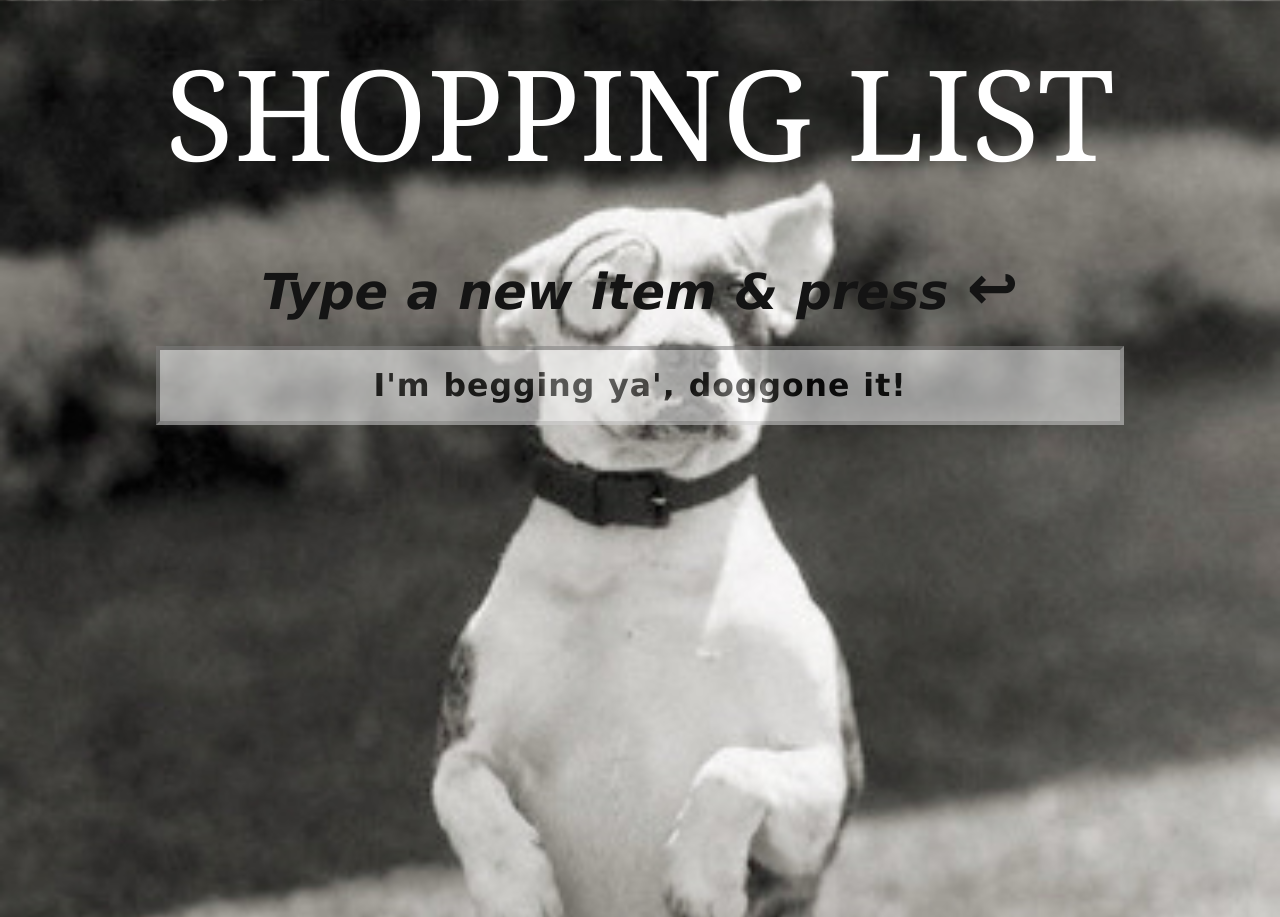
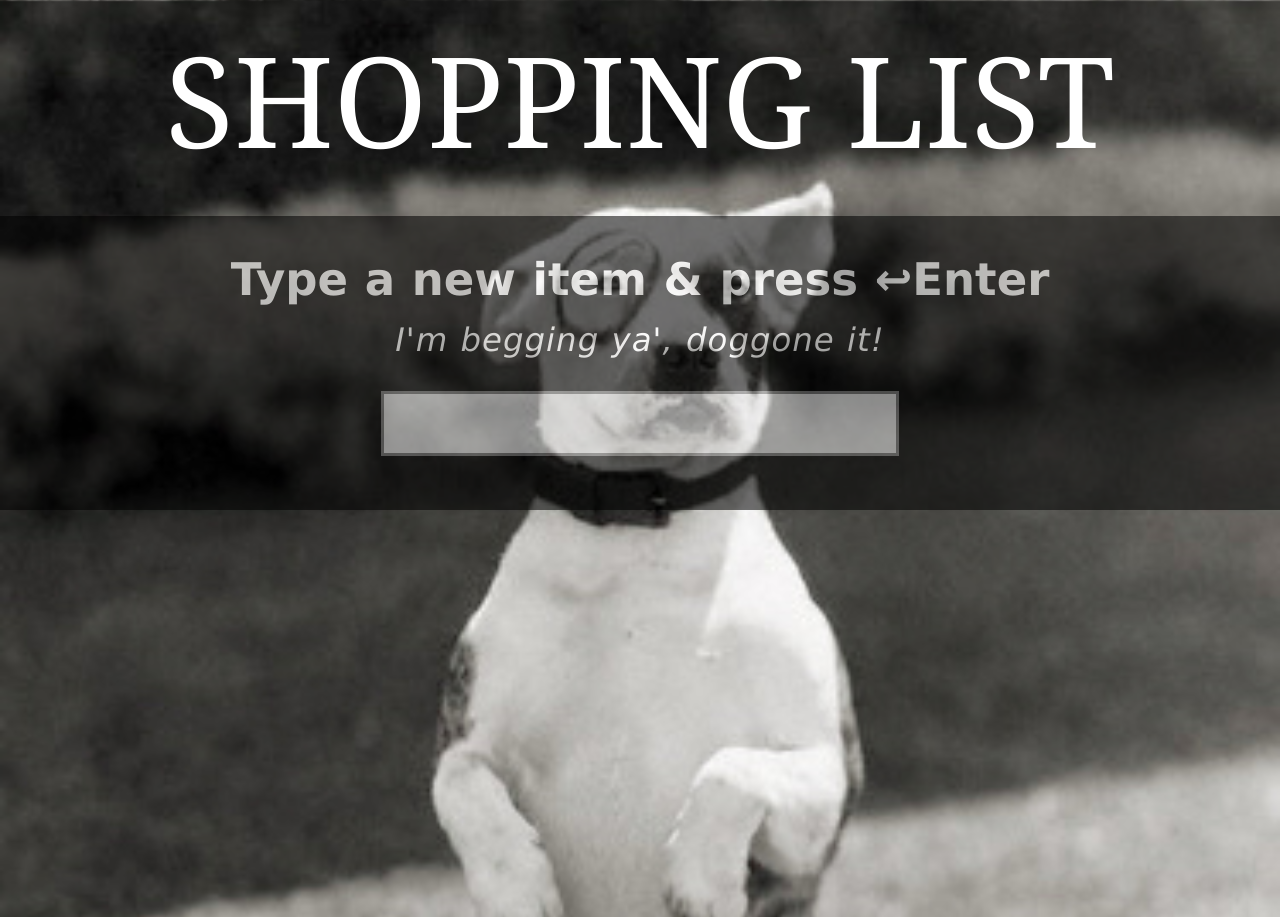
Before and after one commit to KelliOrrela/ShoppingList, a plain HTML site: page index.html in a window 1280 px wide. Shown: the top 917 px of the page. Drawn offline with nearby package versions, Linux system fonts and the light colour scheme; a web font is replaced by a local one.

Commit message:
revised UI for improved readability and clarity

```diff
--- a/application.js
+++ b/application.js
@@ -18,11 +18,12 @@ $("#newitem").focus();
 //Add item
 function addItem() {
   var item = document.getElementById("newitem").value;
+  //Prevent user from not entering any input or entering only space
   if (item == "" ||  item == " ") {
     return(false);
   }
   else {
-  $(".list").append("<li><input type='button' class='checkitem' value='&#x2713;'/>" + item + "<input type='button' class='removeitem' value='&#x2715;'/><span id='sortitems'>&#8597;</span></li>");
+  $(".list").append("<li><span id='sortitems'>&#8597;</span><input type='button' class='checkitem' value='&#x2713;'/>" + item + "<input type='button' class='removeitem' value='&#x2715;'/></li>");
   //Reset placeholder text and return focus to input field
   $("#newitem").val("");
   $("#newitem").focus();
@@ -42,12 +43,7 @@ $(".list").on("click", ".removeitem", function(e) {
 });
 
 //Make list items sortable
-$(".list").sortable({axis: "y", containment: ".list", revert: true, scroll: true, scrollspeed: 40, tolerance: "pointer",
-  //Control width of item when being sorted
-  start: function(event, ui) {
-  $(ui.item).width($(".listcontainer").width());
-  $("#newitem").focus();
-  }});
+$(".list").sortable({axis: "y", containment: ".list", cursor: "move", revert: 250, scroll: true, scrollspeed: 20, tolerance: "pointer"});
 
 
 });
--- a/index.html
+++ b/index.html
@@ -5,9 +5,6 @@
 <meta charset="utf-8">
 
 <link rel="stylesheet" type="text/css" href="main.css">
-<script src="https://ajax.googleapis.com/ajax/libs/jquery/1.10.2/jquery.min.js"></script>
-<script src="http://code.jquery.com/ui/1.10.3/jquery-ui.js"></script>
-<script src="application.js" type="text/javascript"></script>
 
 <link rel="shortcut icon" href="http://faviconist.com/icons/cd881f67453072670346f83f43afbed0/favicon.ico" />
 
@@ -23,21 +20,18 @@
 	<body>
 
 
+		<h1>SHOPPING LIST</h1>
 
-		<div class="apptitle">
-			<h1>SHOPPING LIST</h1>
+		<div class="instructionsandinput">
+			<h2>Type a new item & press &#x21a9;Enter</h2>
+			<h3>I'm begging ya', doggone it!</h3>
+			<input type="text" name="newitem" id="newitem" placeholder="" autocomplete="off" autofocus />
 		</div>
 
-		<div class="instructions">
-			<h2>Type a new item & press <span style = "font-size: 1.25em">&#x21a9;<span></h2>
-		</div>
-
-		<input type="text" name="newitem" id="newitem" placeholder="I'm begging ya', doggone it!" autocomplete="off" autofocus />
 
 		<ul class="list">
 			<li></li>
 		</ul>
-
 
 
 	</body>
@@ -46,3 +40,8 @@
 
 
 </html>
+
+
+<script src="https://ajax.googleapis.com/ajax/libs/jquery/1.10.2/jquery.min.js"></script>
+<script src="http://code.jquery.com/ui/1.10.3/jquery-ui.js"></script>
+<script src="application.js" type="text/javascript"></script>
--- a/main.css
+++ b/main.css
@@ -66,7 +66,7 @@ body {
 	color: black;
 	font-family: 'Kite One', Verdana, sans-serif;
 	font-size: 18px;
-	padding: 3em 0 43em 0;
+	padding: 2em 0 44em 0;
 	text-align: center;
 }
 
@@ -74,47 +74,50 @@ h1 {
 	color: white;
 	font-family: 'Gabriela', Georgia, serif;
 	font-size: 7em;
+	line-height: 100%;
 	word-spacing: 2px;
 }
 
 h2 {
-	color: #141414;
+	color: white;
 	font-family: 'Kite One', Verdana, sans-serif;
-	font-size: 2.75em;
-	font-style: italic;
+	font-size: 2.5em;
 	font-weight: bold;
+	line-height: 125%;
 	word-spacing: 1px;
 }
 
-.apptitle {
-	line-height: 650%;
+h3 {
+	color: white;
+	font-size: 1.8em;
+	font-style: italic;
+	letter-spacing: 1px;
+	line-height: 200%;
+	word-spacing: 1px;
 }
 
-.instructions {
-	line-height: 300%;
-	margin: 5em 0 1.5em 0;
+.instructionsandinput {
+	background-color: black;
+	margin: 3em 0;
+	opacity: .55;
+	padding: 2em 0;
 }
 
 #newitem {
 	background-color: white;
-	border: 4px inset lightgray;
+	border: 3px solid gray;
 	color: black;
 	display: block;
 	font-family: 'Kite One', Verdana, sans-serif;
-	font-size: 1.75em;
+	font-size: 2em;
 	font-weight: bold;
 	letter-spacing: 1px;
-	margin: 0 auto;
-	opacity: .55;
-	padding: .55em 0;
+	margin: .5em auto;
+	opacity: .9;
+	padding: .25em 0;
 	text-align: center;
-	width: 75%;
+	width: 40%;
 	word-spacing: 1px;
-}
-
-::-webkit-input-placeholder {
-	color: black;
-	font-weight: bold;
 }
 
 textarea:focus, input:focus {
@@ -122,16 +125,14 @@ textarea:focus, input:focus {
 	outline: none;
 }
 
-.list {
+.list li {
+	background-color: white;
 	color: black;
-	font-size: 1.75em;
+	font-size: 2em;
 	font-weight: bold;
-	line-height: 75%;
-	margin-top: 1.75em;
-}
-
-.list li {
-	margin: 1.5em 0;
+	line-height: 200%;
+	margin: .25em 20%;
+	opacity: .75;
 }
 
 .checkitem,
@@ -140,20 +141,20 @@ textarea:focus, input:focus {
 	border: none;
 	cursor: pointer;
 	font-size: 1em;
-	line-height: 75%;
+	line-height: 200%;
 	outline: none;
 }
 
 #sortitems {
-	color: silver;
+	color: gray;
 	cursor: move;
-	left: 20%;
+	left: 25%;
 	position: absolute;
 }
 
 .checkitem {
 	color: mediumseagreen;
-	left: 30%;
+	left: 32%;
 	position: absolute;
 }
 
@@ -161,7 +162,7 @@ textarea:focus, input:focus {
 	color: indianred;
 	font-weight: bold;
 	position: absolute;
-	right: 20%;
+	right: 32%;
 }
 
 .strikethroughtext {
```
